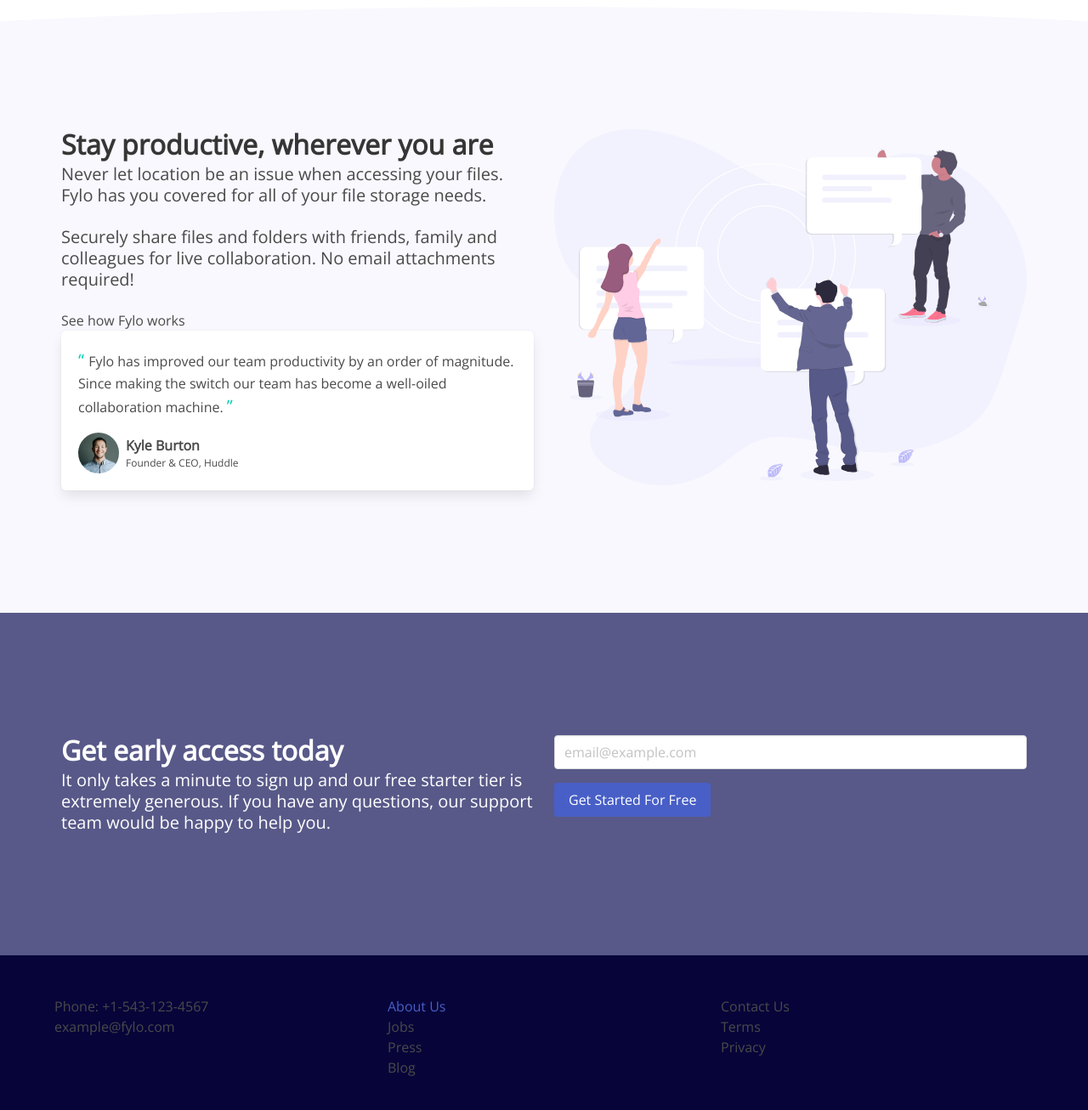
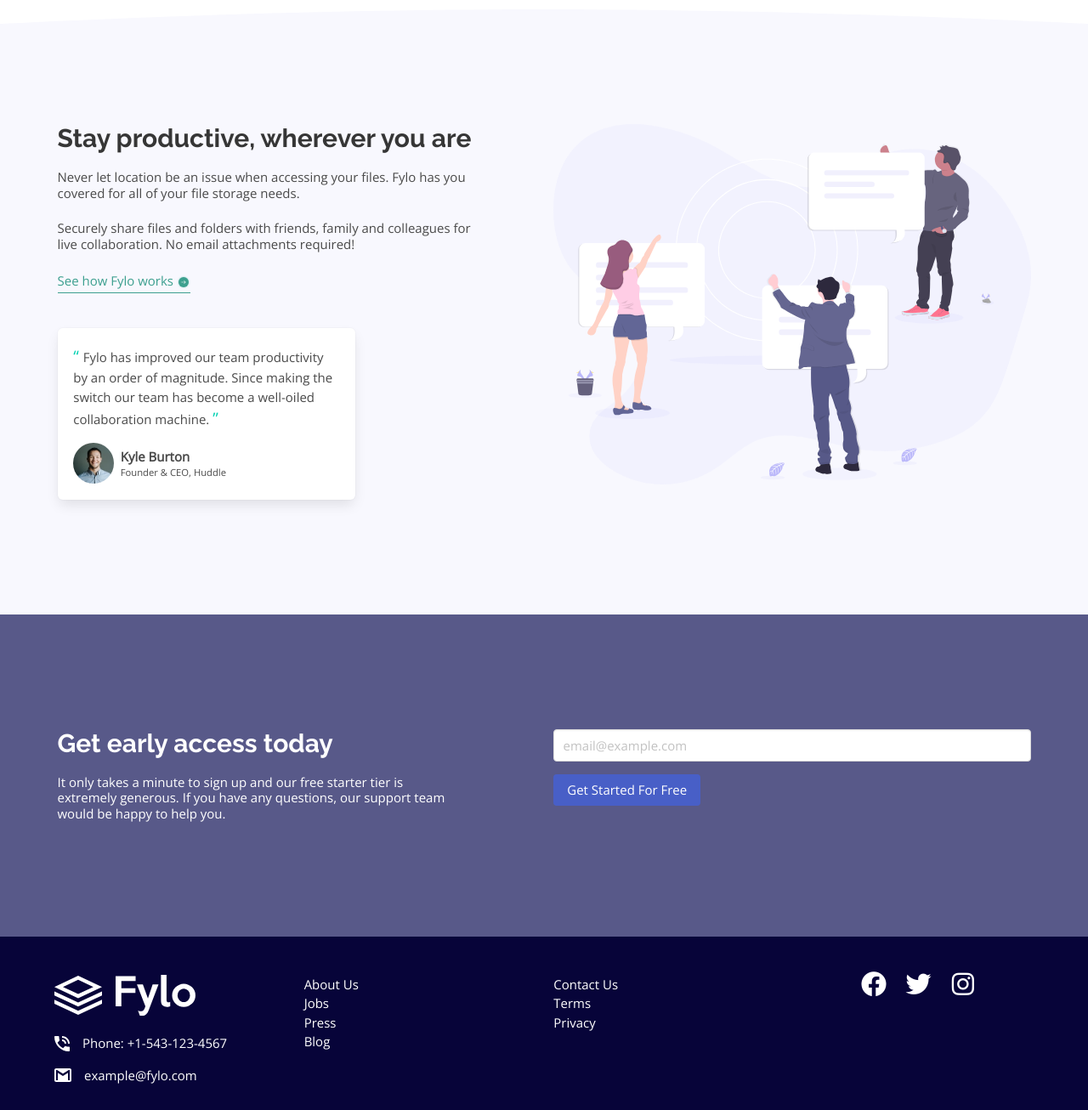
Before and after one commit to React-Ruler/Fylo-Landing-Page, a plain HTML site: page index.html in a window 1280 px wide. Shown: the part 740-2046 px from the top of the page at 85% size. Drawn offline with nearby package versions, Linux system fonts and the light colour scheme.

Commit message:
Add files via upload

```diff
--- a/index.html
+++ b/index.html
@@ -11,6 +11,13 @@
       href="assets/images/favicon-32x32.png"
     />
     <link rel="stylesheet" href="css/style.css" />
+    <link
+      rel="stylesheet"
+      href="https://cdnjs.cloudflare.com/ajax/libs/font-awesome/6.1.2/css/all.min.css"
+      integrity="sha512-1sCRPdkRXhBV2PBLUdRb4tMg1w2YPf37qatUFeS7zlBy7jJI8Lf4VHwWfZZfpXtYSLy85pkm9GaYVYMfw5BC1A=="
+      crossorigin="anonymous"
+      referrerpolicy="no-referrer"
+    />
 
     <title>Frontend Mentor | Fylo landing page with two column layout</title>
 
@@ -53,14 +60,17 @@
       <div class="hero-body">
         <div class="container">
           <div class="columns">
-            <div class="column mt-6 pt-6">
-              <p class="title">
-                All your files in one secure location, accessible anywhere.
-              </p>
-              <p>
+            <div class="column mt-6 pt-6 is-narrow-desktop">
+              <h1 class="title has-text-centered-mobile is-size-4-mobile">
+                All your files in one secure <br />
+                location, accessible anywhere.
+              </h1>
+              <p class="subtitle has-text-centered-mobile">
                 Fylo stores your most important files in one secure location.
-                Access them wherever you need, share and collaborate with
-                friends, family, and co-workers.
+                Access <br class="is-hidden-mobile" />
+                them wherever you need, share and collaborate with friends,
+                family, <br class="is-hidden-mobile" />
+                and co-workers.
               </p>
               <div class="field is-grouped pt-5">
                 <p class="control is-expanded">
@@ -88,18 +98,30 @@
       <div class="container">
         <div class="columns">
           <div class="column">
-            <h1 class="title">Stay productive, wherever you are</h1>
-            <h2 class="subtitle">
+            <h1 class="title pb-4 has-text-centered-mobile is-size-4-mobile">
+              Stay productive, wherever you are
+            </h1>
+            <p class="subtitle has-text-centered-mobile">
               Never let location be an issue when accessing your files. Fylo has
-              you covered for all of your file storage needs.
-            </h2>
-            <h2 class="subtitle">
+              you <br class="is-hidden-mobile" />covered for all of your file
+              storage needs.
+            </p>
+            <p class="subtitle has-text-centered-mobile">
               Securely share files and folders with friends, family and
-              colleagues for live collaboration. No email attachments required!
-            </h2>
-            <p>See how Fylo works</p>
+              colleagues for <br class="is-hidden-mobile" />live collaboration.
+              No email attachments required!
+            </p>
+            <p class="tutorial-link pb-6 has-text-centered-mobile">
+              <a href="#"
+                >See how Fylo works
+                <i><img src="assets/images/icon-arrow.svg" alt="" /></i
+              ></a>
+            </p>
 
-            <div class="box has-background-white has-text-grey-dark">
+            <div
+              class="box has-background-white has-text-grey-dark"
+              style="width: 350px"
+            >
               <p>
                 <span class="font-bold has-text-primary is-size-5"> “ </span>
                 Fylo has improved our team productivity by an order of
@@ -112,7 +134,7 @@
               >
                 <a href="#" class="image is-48x48">
                   <img
-                    alt="profil"
+                    alt="pix"
                     src="assets/images/avatar-testimonial.jpg"
                     class="is-rounded"
                   />
@@ -142,11 +164,16 @@
       <div class="container">
         <div class="columns">
           <div class="column">
-            <h1 class="title has-text-white">Get early access today</h1>
-            <p class="subtitle has-text-white">
+            <h1
+              class="title has-text-white pb-4 has-text-centered-mobile is-size-3-mobile"
+            >
+              Get early access today
+            </h1>
+            <p class="subtitle has-text-white has-text-centered-mobile">
               It only takes a minute to sign up and our free starter tier is
+              <br class="is-hidden-mobile" />
               extremely generous. If you have any questions, our support team
-              would be happy to help you.
+              <br class="is-hidden-mobile" />would be happy to help you.
             </p>
           </div>
           <div class="column">
@@ -159,7 +186,9 @@
                 />
               </p>
               <p class="control pt-4">
-                <a class="button is-link"> Get Started For Free </a>
+                <a class="button is-link is-flex-mobile">
+                  Get Started For Free
+                </a>
               </p>
             </div>
           </div>
@@ -170,23 +199,44 @@
       <div class="container">
         <div class="columns">
           <div class="column">
-            <p>Phone: +1-543-123-4567</p>
-            <p>example@fylo.com</p>
+            <img class="pb-4" src="assets/images/footer-logo.svg" alt="" />
+
+            <div class="contact-detail">
+              <img src="assets/images/icon-phone.svg" alt="icon-phone" />
+              <p>Phone: +1-543-123-4567</p>
+            </div>
+            <div class="contact-detail">
+              <img src="assets/images/icon-email.svg" alt="icon-email" />
+              <p>example@fylo.com</p>
+            </div>
           </div>
           <div class="column">
             <ul>
               <li><a>About Us</a></li>
-              <li>Jobs</li>
-              <li>Press</li>
-              <li>Blog</li>
+              <li><a>Jobs</a></li>
+              <li><a>Press</a></li>
+              <li><a>Blog</a></li>
             </ul>
           </div>
           <div class="column">
             <ul>
-              <li>Contact Us</li>
-              <li>Terms</li>
-              <li>Privacy</li>
+              <li><a>Contact Us</a></li>
+              <li><a>Terms</a></li>
+              <li><a>Privacy</a></li>
             </ul>
+          </div>
+          <div class="column">
+            <div class="social-icons">
+              <span class="icon"
+                ><a><i class="fa-brands fa-facebook fa-2xl"></i></a
+              ></span>
+              <span class="icon"
+                ><a><i class="fa-brands fa-twitter fa-2xl"></i></a
+              ></span>
+              <span class="icon"
+                ><a><i class="fa-brands fa-instagram fa-2xl"></i></a
+              ></span>
+            </div>
           </div>
         </div>
       </div>
--- a/sass/style.scss
+++ b/sass/style.scss
@@ -8,9 +8,12 @@
 
 $family-sans-serif: "Raleway", sans-serif;
 
+$family-primary: "Open Sans", sans-serif;
+
 // Start coding Bulma Variables here
 
-$body-family: "Open Sans", sans-serif;
+$body-family: $family-primary;
+$body-size: 15px !important;
 
 // Screen Sizes
 //$desktop: 1440px + (2 * $gap);
@@ -25,6 +28,60 @@
   background-size: cover !important;
 }
 
+.navbar {
+  font-family: $family-sans-serif !important;
+}
+
+h1.title {
+  font-family: $family-sans-serif !important;
+  font-weight: 700 !important;
+}
+
+p.subtitle {
+  font-size: 15px !important;
+}
+
+p.tutorial-link {
+  color: hsl(170, 45%, 43%) !important;
+  font-size: 15px !important;
+}
+
+p.tutorial-link a {
+  color: hsl(170, 45%, 43%) !important;
+  text-decoration-color: hsl(170, 45%, 43%) !important;
+  text-decoration-line: none;
+  text-decoration-style: solid !important;
+  border-bottom: 1px solid !important;
+  padding-bottom: 0.3rem !important;
+}
+
+p.tutorial-link img {
+  vertical-align: middle !important;
+}
+
+.contact-detail {
+  display: flex;
+  align-items: center;
+  color: white;
+  gap: 1rem;
+  margin-bottom: 1rem;
+}
+
+.social-icons {
+  display: flex;
+  align-items: center;
+  justify-content: center;
+  column-gap: 2rem;
+}
+
+.footer a {
+  color: #fff !important;
+}
+
+.footer a:hover {
+  color: #fff;
+}
+
 // Import only what you need from Bulma
 
 @import "../node_modules/bulma/sass/utilities/_all.sass";
```
Also changed, not shown: assets/images/footer-logo.svg (added), css/style.css, 1 other file.
